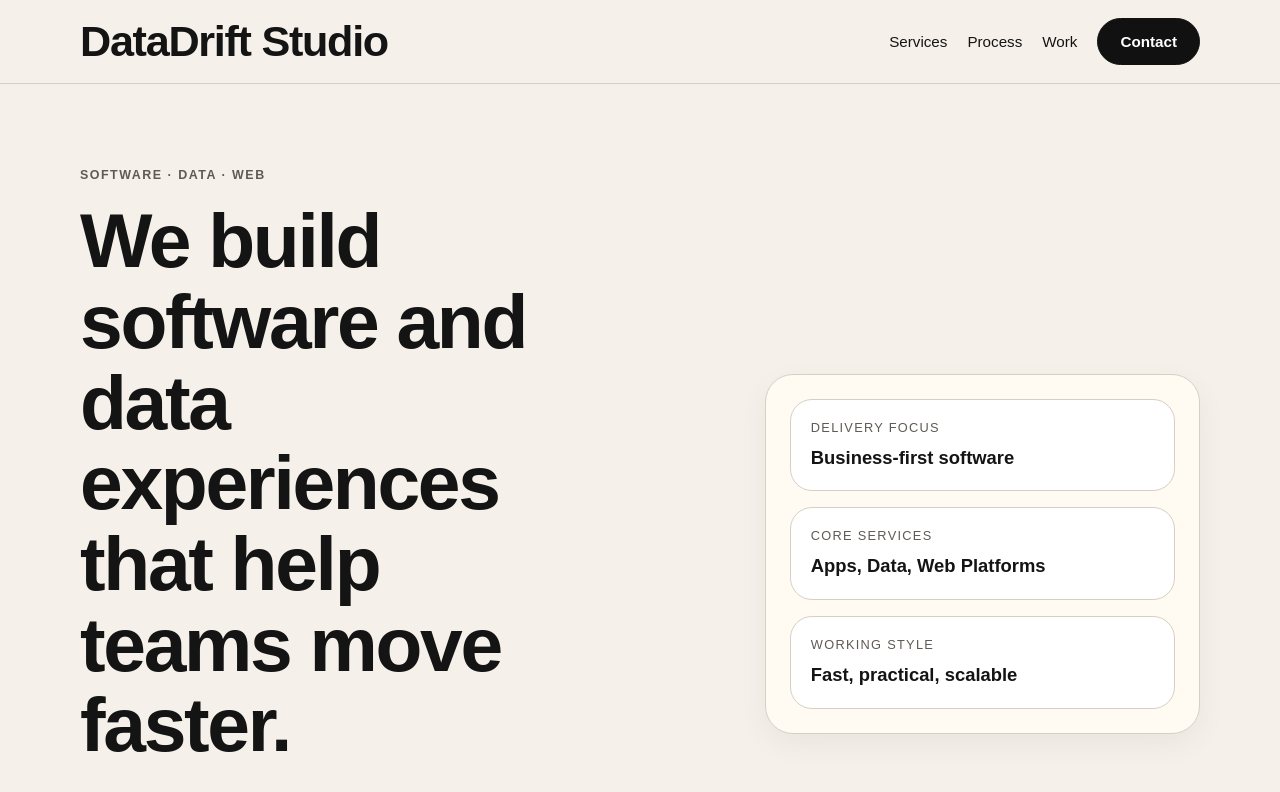
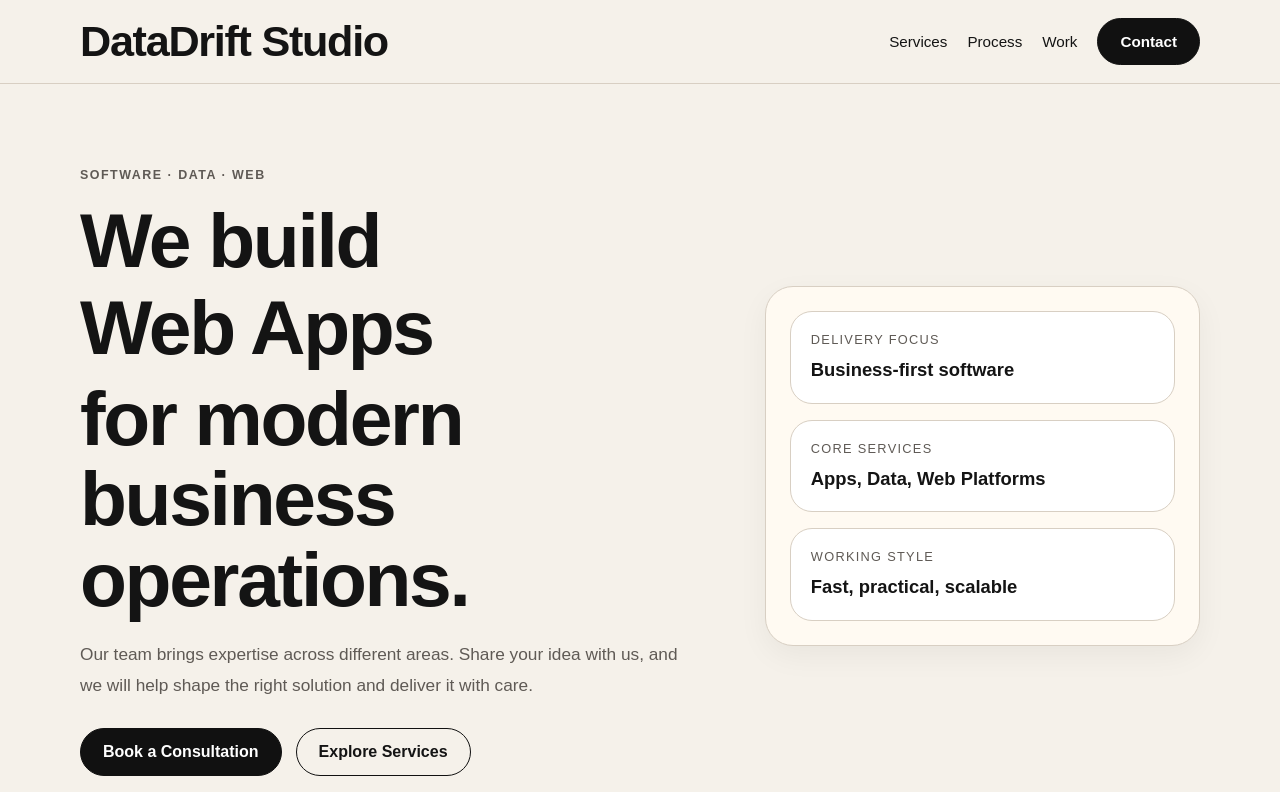
Before and after one commit to kenkenkenken123/datadrift-site, a React (Vite) app: page / in a window 1280 px wide. Shown: the top 792 px of the page. Built offline with nearby package versions, Linux system fonts and the light colour scheme; the HTML template or start-up script is replaced by a standard one; a web font is replaced by a local one.

Commit message:
Update h1 with rotating phase

```diff
--- a/src/App.jsx
+++ b/src/App.jsx
@@ -1,5 +1,42 @@
-import ddLogo from './assets/datadrift-logo.png';
+import { useEffect, useState } from 'react'
+
 function App() {
+  const phrases = [
+    'Mobile Apps',
+    'Web Apps',
+    'Data Solutions',
+    'AI Chatbots',
+    'ML Models',
+  ]
+  const [phraseIndex, setPhraseIndex] = useState(0)
+  const [isVisible, setIsVisible] = useState(true)
+  const [reduceMotion, setReduceMotion] = useState(false)
+
+  useEffect(() => {
+    const mediaQuery = window.matchMedia('(prefers-reduced-motion: reduce)')
+    setReduceMotion(mediaQuery.matches)
+
+    const handleChange = (event) => setReduceMotion(event.matches)
+    mediaQuery.addEventListener('change', handleChange)
+
+    return () => mediaQuery.removeEventListener('change', handleChange)
+  }, [])
+
+  useEffect(() => {
+    if (reduceMotion) return
+
+    const interval = setInterval(() => {
+      setIsVisible(false)
+
+      setTimeout(() => {
+        setPhraseIndex((prev) => (prev + 1) % phrases.length)
+        setIsVisible(true)
+      }, 260)
+    }, 3200)
+
+    return () => clearInterval(interval)
+  }, [reduceMotion, phrases.length])
+
   return (
     <>
       <header className="site-header">
@@ -21,13 +58,25 @@ function App() {
           <div className="container hero-grid">
             <div className="hero-copy">
               <p className="eyebrow">Software · Data · Web</p>
-              <h1>
-                We build software and data experiences that help teams move faster.
-              </h1>
+              <h1 className="hero-title-premium">
+            <span className="hero-title-line">We build</span>
+
+            <span className="hero-phrase-shell" aria-live="polite">
+              <span
+                className={`hero-phrase ${isVisible || reduceMotion ? 'is-visible' : 'is-hidden'}`}
+              >
+                {phrases[phraseIndex]}
+              </span>
+            </span>
+
+            <span className="hero-title-line">for modern business operations.</span>
+          </h1>
               <p className="hero-text">
-                We provide application development, web development, data analysis,
+                {/* We provide application development, web development, data analysis,
                 automation, reporting solutions,
-                and tailored digital products for modern businesses.
+                and tailored digital products for modern businesses. */}
+                Our team brings expertise across different areas. Share your idea
+with us, and we will help shape the right solution and deliver it with care.
               </p>
               <div className="hero-actions">
                 <a href="#contact" className="btn btn-dark">Book a Consultation</a>
--- a/src/index.css
+++ b/src/index.css
@@ -47,7 +47,57 @@ a {
    background: transparent;
   background: red;
 } */
+.hero-title-premium {
+  display: flex;
+  flex-direction: column;
+  align-items: flex-start;
+  gap: 6px;
+  margin: 0 0 20px;
+  font-size: clamp(2.6rem, 6vw, 5.2rem);
+  line-height: 0.98;
+  letter-spacing: -0.04em;
+}
 
+.hero-title-line {
+  display: block;
+}
+
+.hero-phrase-shell {
+  position: relative;
+  display: block;
+  min-height: 1.1em;
+}
+
+.hero-phrase {
+  display: inline-block;
+  color: var(--text);
+  transition:
+    opacity 1000ms cubic-bezier(0.16, 1, 0.3, 1),
+    filter 1000ms cubic-bezier(0.16, 1, 0.3, 1),
+    transform 1000ms cubic-bezier(0.16, 1, 0.3, 1);
+  will-change: opacity, filter, transform;
+}
+
+.hero-phrase.is-visible {
+  opacity: 1;
+  filter: blur(0);
+  transform: translateY(0);
+}
+
+.hero-phrase.is-hidden {
+  opacity: 0;
+  filter: blur(6px);
+  transform: translateY(4px);
+}
+
+@media (prefers-reduced-motion: reduce) {
+  .hero-phrase {
+    transition: none;
+    filter: none;
+    transform: none;
+    opacity: 1;
+  }
+}
 .brand-name {
   font-family: 'Satoshi', Arial, sans-serif;
   font-size: 2.7rem;
@@ -129,8 +179,8 @@ section[id] {
 
 .hero h1 {
   font-size: clamp(2.6rem, 6vw, 5.2rem);
-  max-width: 11ch;
   margin: 0 0 20px;
+  max-width: none;
 }
 
 .hero-text {
@@ -139,6 +189,31 @@ section[id] {
   color: var(--muted);
   max-width: 65ch;
   margin-bottom: 28px;
+}
+
+.hero-title {
+  display: flex;
+  flex-direction: column;
+  align-items: flex-start;
+  gap: 8px;
+  margin: 0 0 20px;
+  line-height: 0.95;
+  letter-spacing: -0.04em;
+}
+
+.hero-title-line,
+.hero-rotating-word {
+  display: block;
+}
+
+.hero-rotating-word.is-visible {
+  opacity: 1;
+  transform: translateY(0);
+}
+
+.hero-rotating-word.is-hidden {
+  opacity: 0;
+  transform: translateY(10px);
 }
 
 .hero-actions {
```
